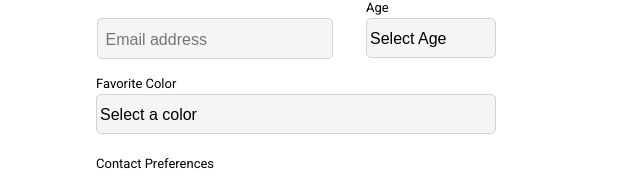
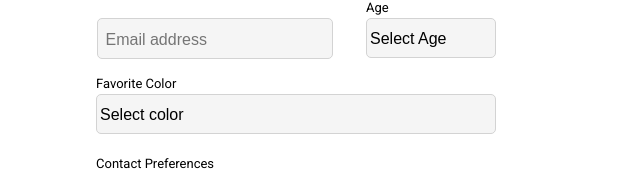
Before and after one commit to waywrd/Zetta, a Vue app: page / in a window 1280 px wide. Shown: the part 368-544 px from the top of the page, without its empty margins (344-984 px from the left). Built offline with nearby package versions, Linux system fonts and the light colour scheme.

Commit message:
add-hover-export

```diff
--- a/src/components/Form/Form.vue
+++ b/src/components/Form/Form.vue
@@ -129,7 +129,7 @@ function resetForm() {
             <div class='third-row'>
                 <label class='label favorite-color-label' for="favoriteColor">Favorite Color</label>
                 <select class='select favorite-color-select' id='favoriteColor' v-model="form.color">
-                    <option disabled value="">Select a color</option>
+                    <option disabled value="">Select color</option>
                     <option>Red</option>
                     <option>Green</option>
                     <option>Blue</option>
--- a/src/components/Table/Export.vue
+++ b/src/components/Table/Export.vue
@@ -39,4 +39,8 @@ function closeDialog() {
     text-transform: uppercase;
     font-weight: bold;
 }
+.export-button:hover {
+    background-color: #065282;
+    ;
+}
 </style>
```
